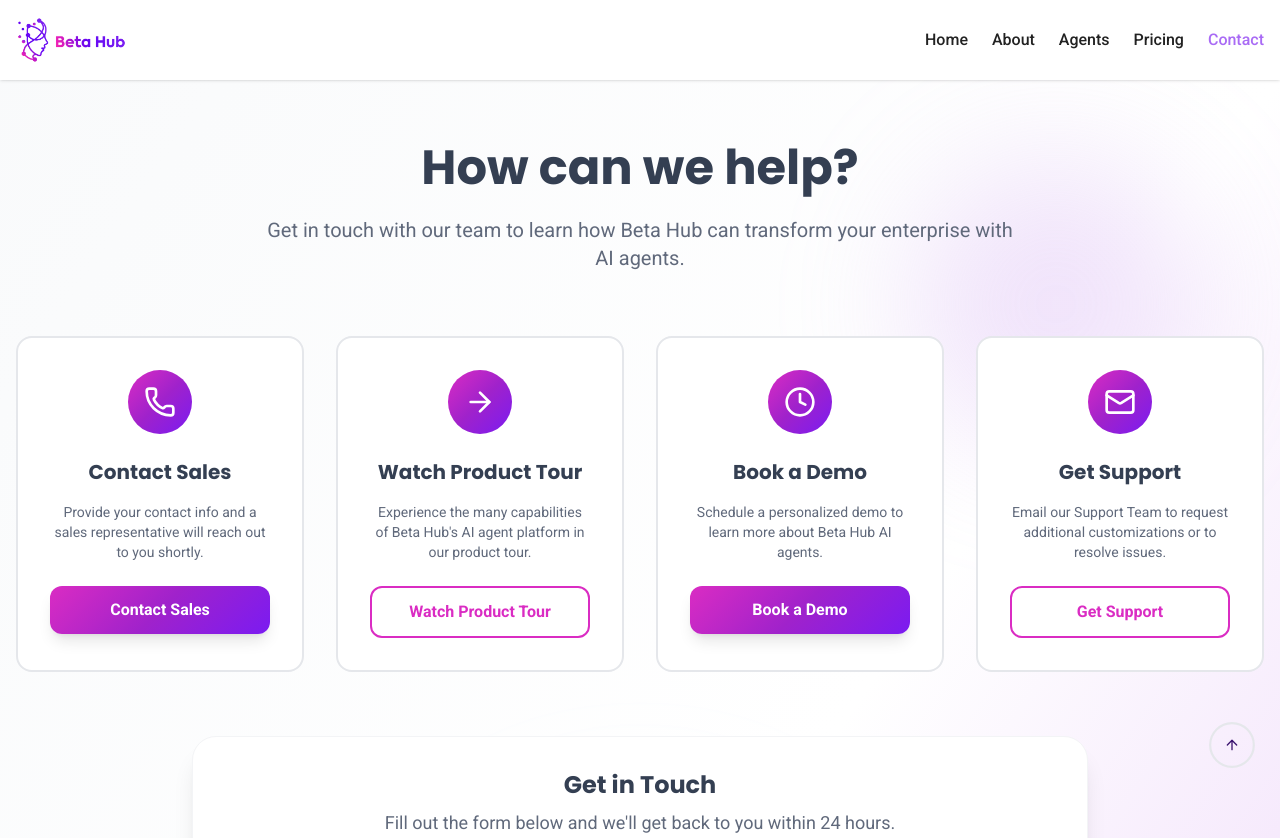
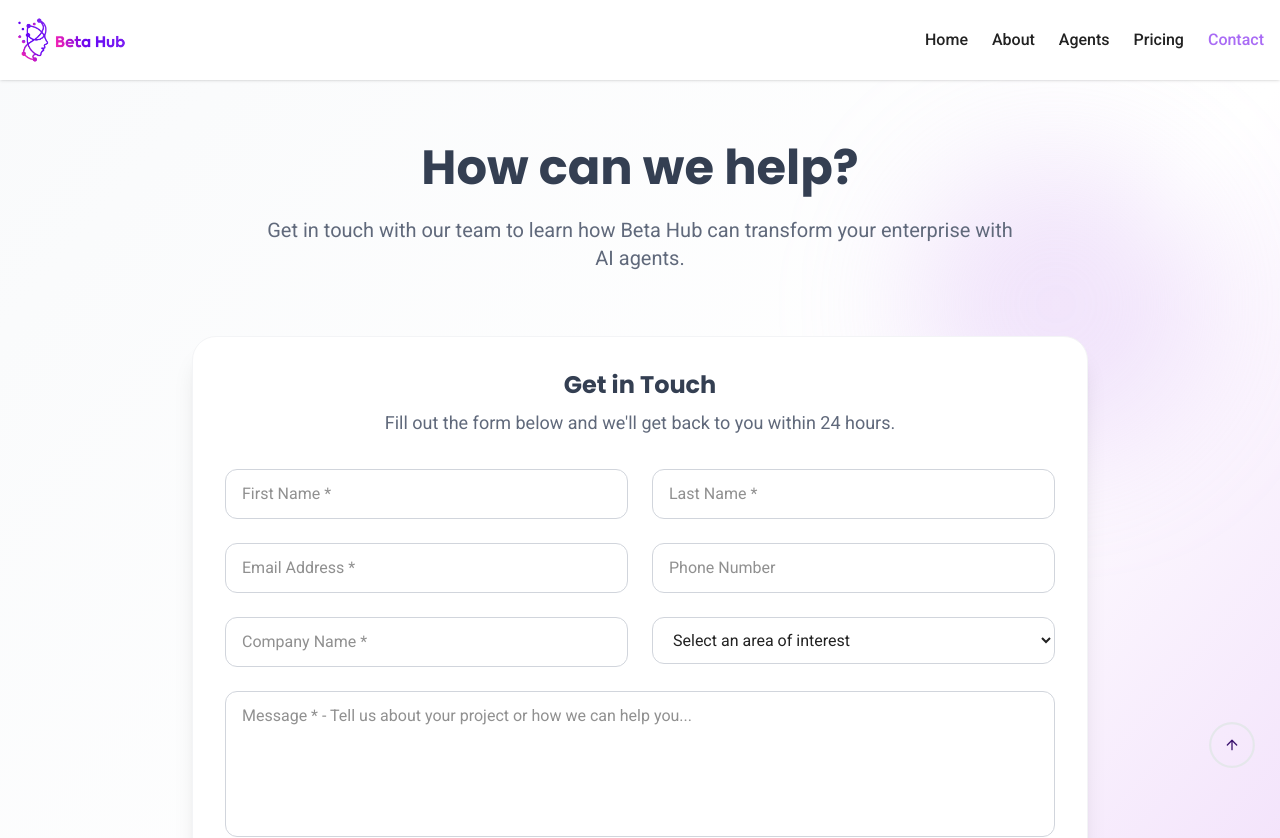
Before and after one commit to sukrutikonhar/betahub-v3, a React (Vite) app: page /contact in a window 1280 px wide. Shown: the top 838 px of the page. Built offline with nearby package versions, Linux system fonts and the light colour scheme.

Commit message:
final changes v2

```diff
--- a/src/pages/ContactPage.tsx
+++ b/src/pages/ContactPage.tsx
@@ -109,95 +109,7 @@ export default function ContactPage() {
                     </div>
 
                     {/* Contact Options Grid */}
-                    <div className="grid grid-cols-1 md:grid-cols-2 lg:grid-cols-4 gap-8 mb-16">
-                        {/* Contact Sales */}
-                        <div className="group bg-white rounded-2xl p-8 border-2 border-gray-200 hover:border-purple-300 transition-all duration-300 hover:-translate-y-2 hover:shadow-xl text-center">
-                            <div className="w-16 h-16 rounded-full flex items-center justify-center mx-auto mb-6" style={{ background: 'linear-gradient(135deg, #DA2CC3 0%, #A022CB 50%, #7B1BF1 100%)' }}>
-                                <Phone className="w-8 h-8 text-white" />
-                            </div>
-                            <h3 className="text-xl font-bold mb-4" style={{ color: '#343f52' }}>Contact Sales</h3>
-                            <p className="text-sm mb-6" style={{ color: '#60697b' }}>
-                                Provide your contact info and a sales representative will reach out to you shortly.
-                            </p>
-                            <button
-                                onClick={() => window.location.href = 'mailto:sales@betahub.com'}
-                                className="w-full text-white px-6 py-3 rounded-xl font-semibold hover:shadow-lg transition-all duration-300 shadow-lg hover:opacity-90 cursor-pointer"
-                                style={{ background: 'linear-gradient(135deg, #DA2CC3 0%, #A022CB 50%, #7B1BF1 100%)' }}
-                            >
-                                Contact Sales
-                            </button>
-                        </div>
 
-                        {/* Watch Product Tour */}
-                        <div className="group bg-white rounded-2xl p-8 border-2 border-gray-200 hover:border-purple-300 transition-all duration-300 hover:-translate-y-2 hover:shadow-xl text-center">
-                            <div className="w-16 h-16 rounded-full flex items-center justify-center mx-auto mb-6" style={{ background: 'linear-gradient(135deg, #DA2CC3 0%, #A022CB 50%, #7B1BF1 100%)' }}>
-                                <ArrowRight className="w-8 h-8 text-white" />
-                            </div>
-                            <h3 className="text-xl font-bold mb-4" style={{ color: '#343f52' }}>Watch Product Tour</h3>
-                            <p className="text-sm mb-6" style={{ color: '#60697b' }}>
-                                Experience the many capabilities of Beta Hub's AI agent platform in our product tour.
-                            </p>
-                            <button
-                                onClick={() => window.location.href = '/agents'}
-                                className="w-full border-2 px-6 py-3 rounded-xl font-semibold transition-all duration-300 cursor-pointer"
-                                style={{ borderColor: '#DA2CC3', color: '#DA2CC3' }}
-                                onMouseEnter={(e) => {
-                                    e.currentTarget.style.background = 'linear-gradient(135deg, #DA2CC3 0%, #A022CB 50%, #7B1BF1 100%)';
-                                    e.currentTarget.style.color = 'white';
-                                }}
-                                onMouseLeave={(e) => {
-                                    e.currentTarget.style.background = 'transparent';
-                                    e.currentTarget.style.color = '#DA2CC3';
-                                }}
-                            >
-                                Watch Product Tour
-                            </button>
-                        </div>
-
-                        {/* Book a Demo */}
-                        <div className="group bg-white rounded-2xl p-8 border-2 border-gray-200 hover:border-purple-300 transition-all duration-300 hover:-translate-y-2 hover:shadow-xl text-center">
-                            <div className="w-16 h-16 rounded-full flex items-center justify-center mx-auto mb-6" style={{ background: 'linear-gradient(135deg, #DA2CC3 0%, #A022CB 50%, #7B1BF1 100%)' }}>
-                                <Clock className="w-8 h-8 text-white" />
-                            </div>
-                            <h3 className="text-xl font-bold mb-4" style={{ color: '#343f52' }}>Book a Demo</h3>
-                            <p className="text-sm mb-6" style={{ color: '#60697b' }}>
-                                Schedule a personalized demo to learn more about Beta Hub AI agents.
-                            </p>
-                            <button
-                                onClick={() => setShowDemoForm(true)}
-                                className="w-full text-white px-6 py-3 rounded-xl font-semibold hover:shadow-lg transition-all duration-300 shadow-lg hover:opacity-90 cursor-pointer"
-                                style={{ background: 'linear-gradient(135deg, #DA2CC3 0%, #A022CB 50%, #7B1BF1 100%)' }}
-                            >
-                                Book a Demo
-                            </button>
-                        </div>
-
-                        {/* Get Support */}
-                        <div className="group bg-white rounded-2xl p-8 border-2 border-gray-200 hover:border-purple-300 transition-all duration-300 hover:-translate-y-2 hover:shadow-xl text-center">
-                            <div className="w-16 h-16 rounded-full flex items-center justify-center mx-auto mb-6" style={{ background: 'linear-gradient(135deg, #DA2CC3 0%, #A022CB 50%, #7B1BF1 100%)' }}>
-                                <Mail className="w-8 h-8 text-white" />
-                            </div>
-                            <h3 className="text-xl font-bold mb-4" style={{ color: '#343f52' }}>Get Support</h3>
-                            <p className="text-sm mb-6" style={{ color: '#60697b' }}>
-                                Email our Support Team to request additional customizations or to resolve issues.
-                            </p>
-                            <button
-                                onClick={() => window.location.href = 'mailto:support@betahub.com'}
-                                className="w-full border-2 px-6 py-3 rounded-xl font-semibold transition-all duration-300 cursor-pointer"
-                                style={{ borderColor: '#DA2CC3', color: '#DA2CC3' }}
-                                onMouseEnter={(e) => {
-                                    e.currentTarget.style.background = 'linear-gradient(135deg, #DA2CC3 0%, #A022CB 50%, #7B1BF1 100%)';
-                                    e.currentTarget.style.color = 'white';
-                                }}
-                                onMouseLeave={(e) => {
-                                    e.currentTarget.style.background = 'transparent';
-                                    e.currentTarget.style.color = '#DA2CC3';
-                                }}
-                            >
-                                Get Support
-                            </button>
-                        </div>
-                    </div>
 
                     {/* Contact Form */}
                     <div className="max-w-4xl mx-auto mb-16">
@@ -381,7 +293,7 @@ export default function ContactPage() {
                 </div>
 
                 {/* CTA Block */}
-                <div className="max-w-5xl mx-auto mt-16">
+                <div className="max-w-5xl mx-auto mb-16">
                     <div className="rounded-3xl p-12 text-center relative overflow-hidden bg-gradient-to-br from-purple-900 via-purple-800 to-indigo-900">
                         {/* Background decorative elements */}
                         <div className="absolute inset-0 overflow-hidden">
@@ -409,7 +321,7 @@ export default function ContactPage() {
                                     <ArrowRight className="w-5 h-5 group-hover:translate-x-1 transition-transform duration-200" />
                                 </button>
                                 <button
-                                    onClick={() => window.location.href = 'mailto:sales@betahub.com'}
+                                    onClick={() => window.location.href = 'mailto:info@betahub.ai'}
                                     className="group border-2 border-white text-white px-10 py-3 rounded-xl font-semibold hover:bg-white hover:text-purple-700 transition-all duration-300 hover:-translate-y-1 flex items-center gap-3 min-w-[200px] justify-center cursor-pointer"
                                 >
                                     <span>Contact Sales</span>
--- a/src/pages/PricingPage.tsx
+++ b/src/pages/PricingPage.tsx
@@ -206,6 +206,16 @@ export default function PricingPage() {
                 </div>
             </section>
 
+            {/* Top-up Notice */}
+            <section className="w-full bg-gray-50 py-12">
+                <div className="section-container">
+                    <div className="text-center">
+                        <p className="text-lg text-gray-600 font-medium">
+                            Easily top up your account with more credits anytime.
+                        </p>
+                    </div>
+                </div>
+            </section>
 
             {/* CTA Section */}
             <section className="w-full relative overflow-hidden bg-gradient-to-br from-purple-900 via-purple-800 to-indigo-900">
```
